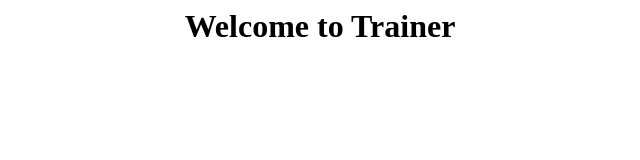
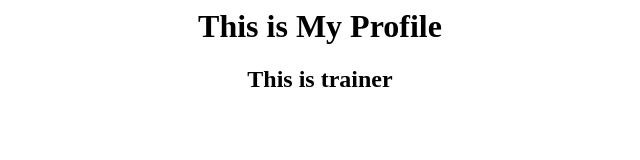
Before and after one commit to 18471A04K7/mycode, a plain HTML site: page index.html in a window 1280 px wide. Shown: the whole page, without its empty margins (320-960 px from the left). Drawn offline with Linux system fonts and the light colour scheme.

Commit message:
Update index.html

```diff
--- a/index.html
+++ b/index.html
@@ -1,10 +1,11 @@
 <html>
     <head>
-        <title> welcome </title>
+        <title> welcome to My Profile </title>
     </head>
 <body>
     <center>
-        <h1>  Welcome to Trainer </h1>
+        <h1>  This is My Profile </h1>
+        <h2>  This is trainer </h2>
     </center>
 </body>
 </html>
```
